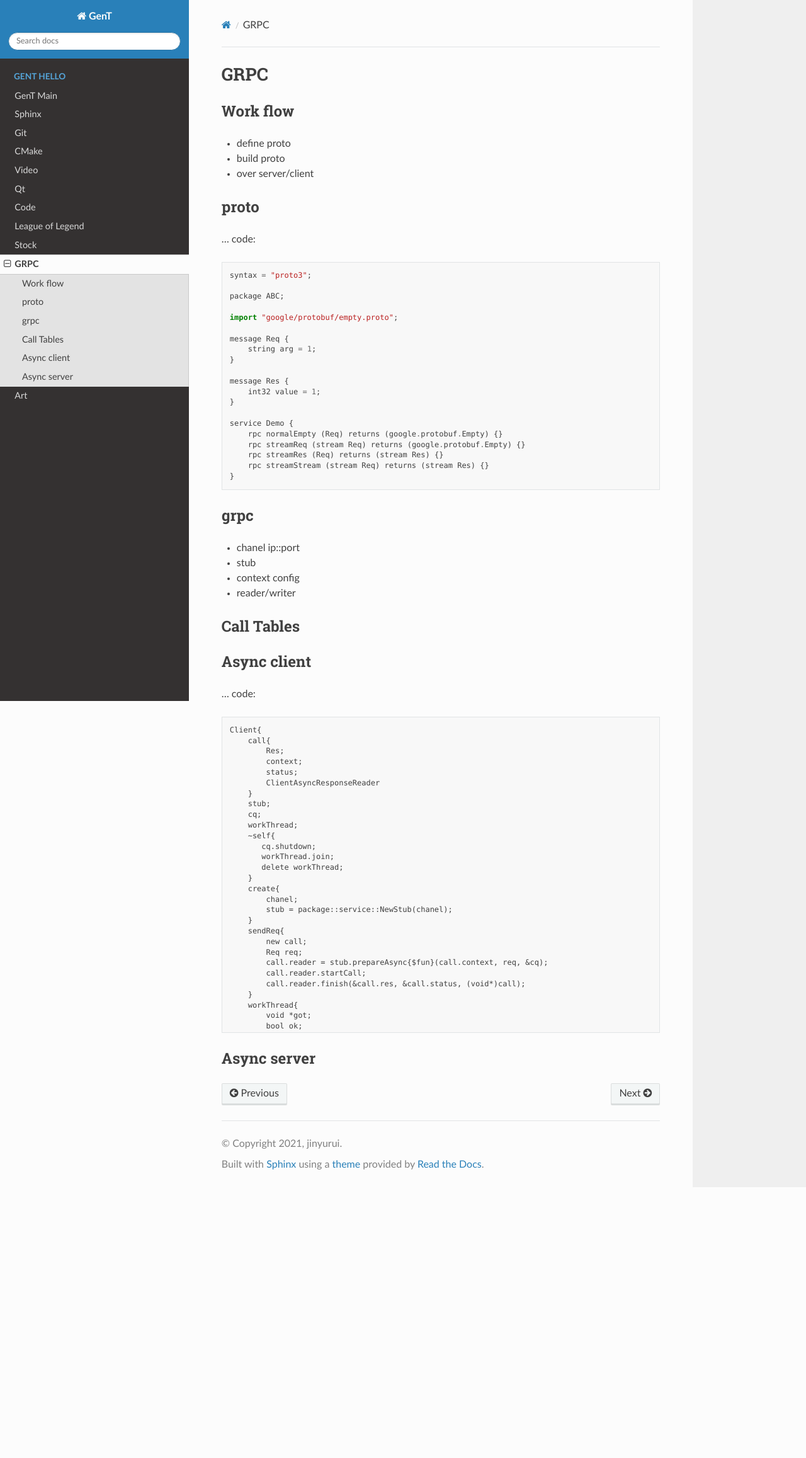
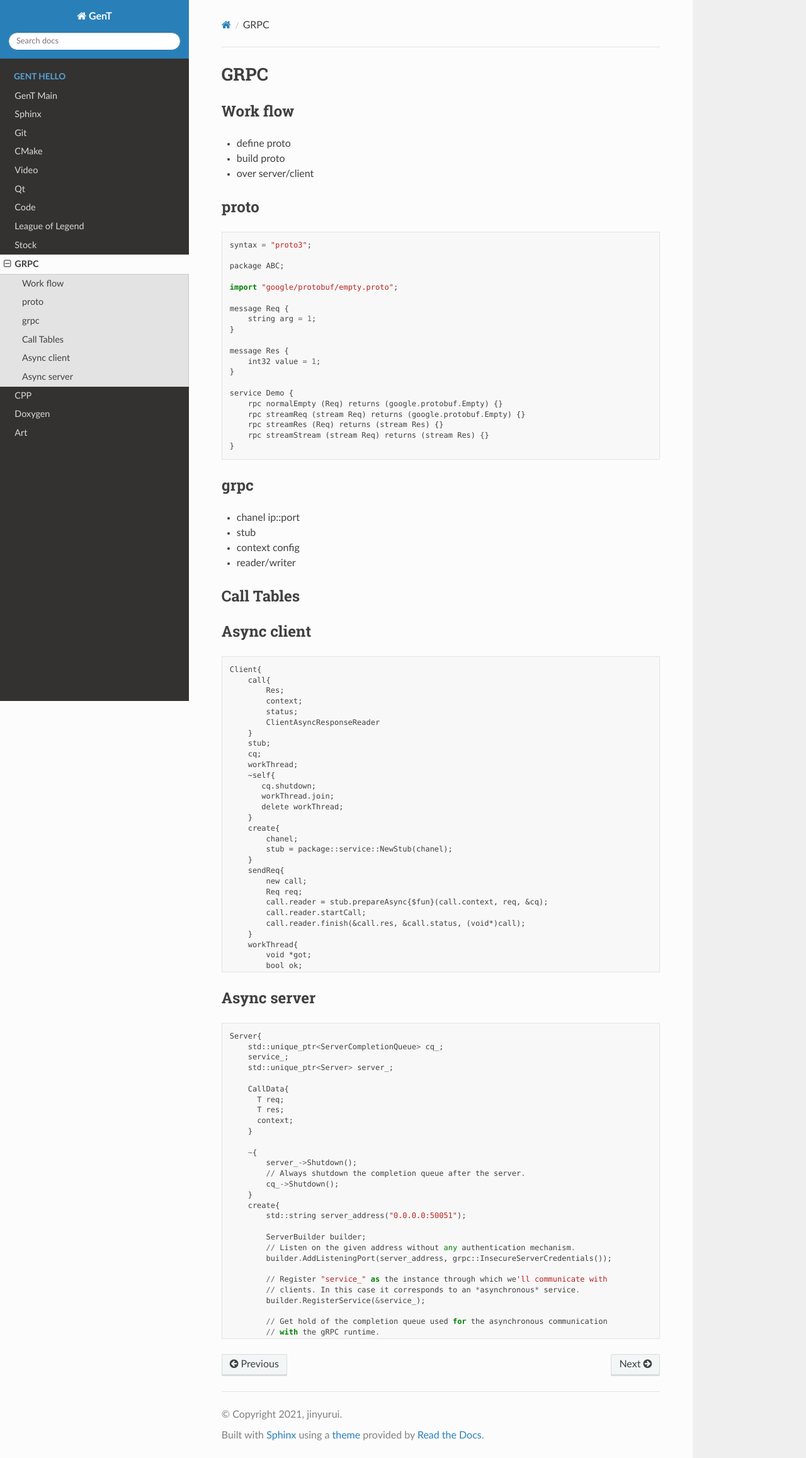
Before and after one commit to jinyurui/GenT, a Sphinx documentation site: the page built from source/grpc/grpc.rst, in a window 1280 px wide. Shown: the whole page at 63% size. Built offline with Sphinx 7.4.7 and the Read the Docs theme 2.0.0, drawn with Linux system fonts in a browser that asks for light colours; before the commit the page ends 1885 px from its top, so only the background shows below that.

Commit message:
add cpp & doxygen

```diff
--- a/source/grpc/grpc.rst
+++ b/source/grpc/grpc.rst
@@ -9,7 +9,7 @@
 
 proto
 +++++++++++++++
-... code::
+.. code::
 
     syntax = "proto3";
 
@@ -45,7 +45,7 @@
 
 Async client
 +++++++++++++++
-... code::
+.. code::
 
     Client{
         call{
@@ -86,3 +86,46 @@
 
 Async server
 +++++++++++++++
+.. code::
+
+    Server{
+        std::unique_ptr<ServerCompletionQueue> cq_;
+        service_;
+        std::unique_ptr<Server> server_;
+
+        CallData{
+          T req;
+          T res;
+          context;
+        }
+
+        ~{
+            server_->Shutdown();
+            // Always shutdown the completion queue after the server.
+            cq_->Shutdown();
+        }
+        create{
+            std::string server_address("0.0.0.0:50051");
+
+            ServerBuilder builder;
+            // Listen on the given address without any authentication mechanism.
+            builder.AddListeningPort(server_address, grpc::InsecureServerCredentials());
+
+            // Register "service_" as the instance through which we'll communicate with
+            // clients. In this case it corresponds to an *asynchronous* service.
+            builder.RegisterService(&service_);
+
+            // Get hold of the completion queue used for the asynchronous communication
+            // with the gRPC runtime.
+            cq_ = builder.AddCompletionQueue();
+
+            // Finally assemble the server.
+            server_ = builder.BuildAndStart();
+            std::cout << "Server listening on " << server_address << std::endl;
+        }
+
+        Run{
+
+        }
+
+    }
--- a/source/index.rst
+++ b/source/index.rst
@@ -15,6 +15,8 @@
    lol/lol
    stock/stock
    grpc/grpc
+   cpp/cpp
+   doxygen/doxygen
    some
 
 
```
Also changed, not shown: source/cpp/cpp.rst (added, +78 -0 lines), source/doxygen/doxygen.rst (added, +113 -0 lines).
